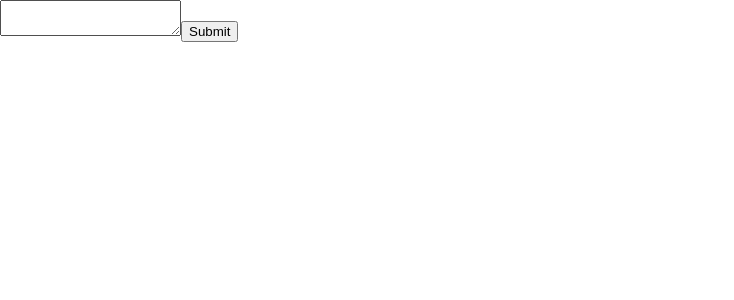
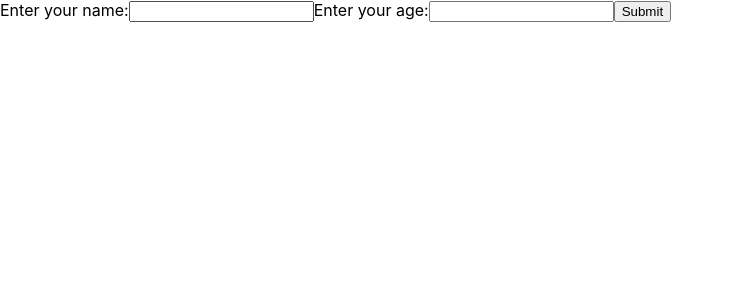
Before and after one commit to jegbune/my-ecommerce-app, a React (Create React App) app: page / in a window 1280 px wide. Shown: the top 300 px of the page, without its empty margins (0-734 px from the left). Built offline with nearby package versions, Linux system fonts and the light colour scheme.

Commit message:
React lesson on multiple inputs

```diff
--- a/src/App.js
+++ b/src/App.js
@@ -5,8 +5,8 @@ import Form from './Component/Form'
 function App() {
   return (
     <div className="App">
-      {/* <Menu /> */}
-      <Form />
+      <Menu />
+      {/* <Form /> */}
       {/* <header className="App-header">
         <img src={logo} className="App-logo" alt="logo" />
         <p>
--- a/src/Component/Form.js
+++ b/src/Component/Form.js
@@ -1,19 +1,36 @@
 import React, { useState } from 'react'
 
 function Form() {
+    const [name, setName] = useState('')
     const [text, setText] = useState('')
 
     const handleSubmit = (event) => {
         event.preventDefault()
         alert(text)
     }
+    const handleChange = (event) =>{
+       setName(event.target.name)
+    }
+
+    const handleName = (event) =>{
+       setText(event.target.value)
+    }
 
     return (
        <form onSubmit={handleSubmit}>
         <label>
+            Enter your name:
+            <input
+            type='text'
+            value={name}
+            onChange={handleName}
+            />
+        </label>
+        <label>
+            Comment:
             <textarea
             value={text}
-            onChange={(e) => setText(e.target.value)}
+            onChange={handleChange}
             />
         </label>
         <input type='submit' />
--- a/src/Component/Menu.js
+++ b/src/Component/Menu.js
@@ -12,7 +12,7 @@ function Menu() {
 
         const handleSubmit = (event) => {
           event.preventDefault();
-          alert(inputs);
+          alert(JSON.stringify(inputs));
         }
 
         return (
```
